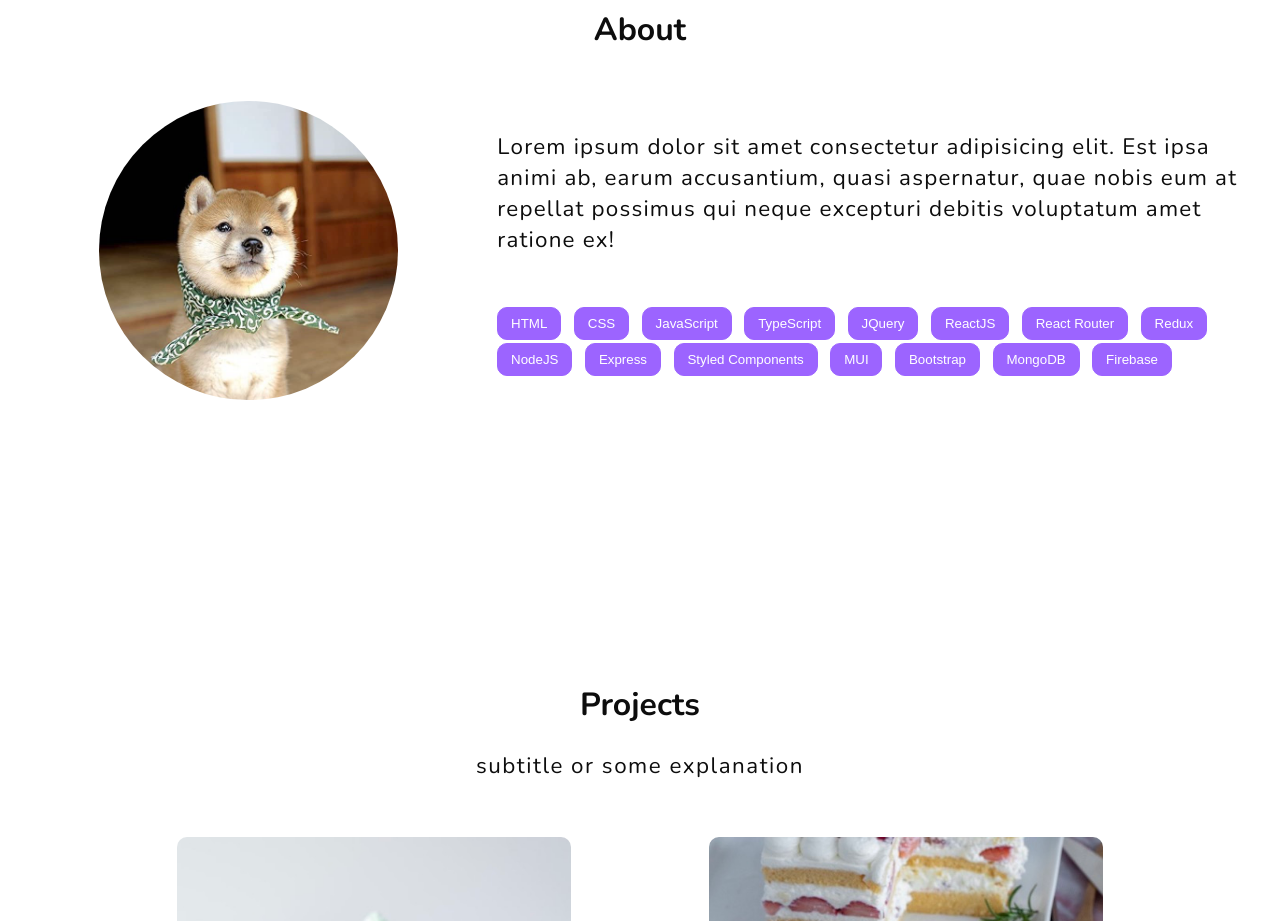
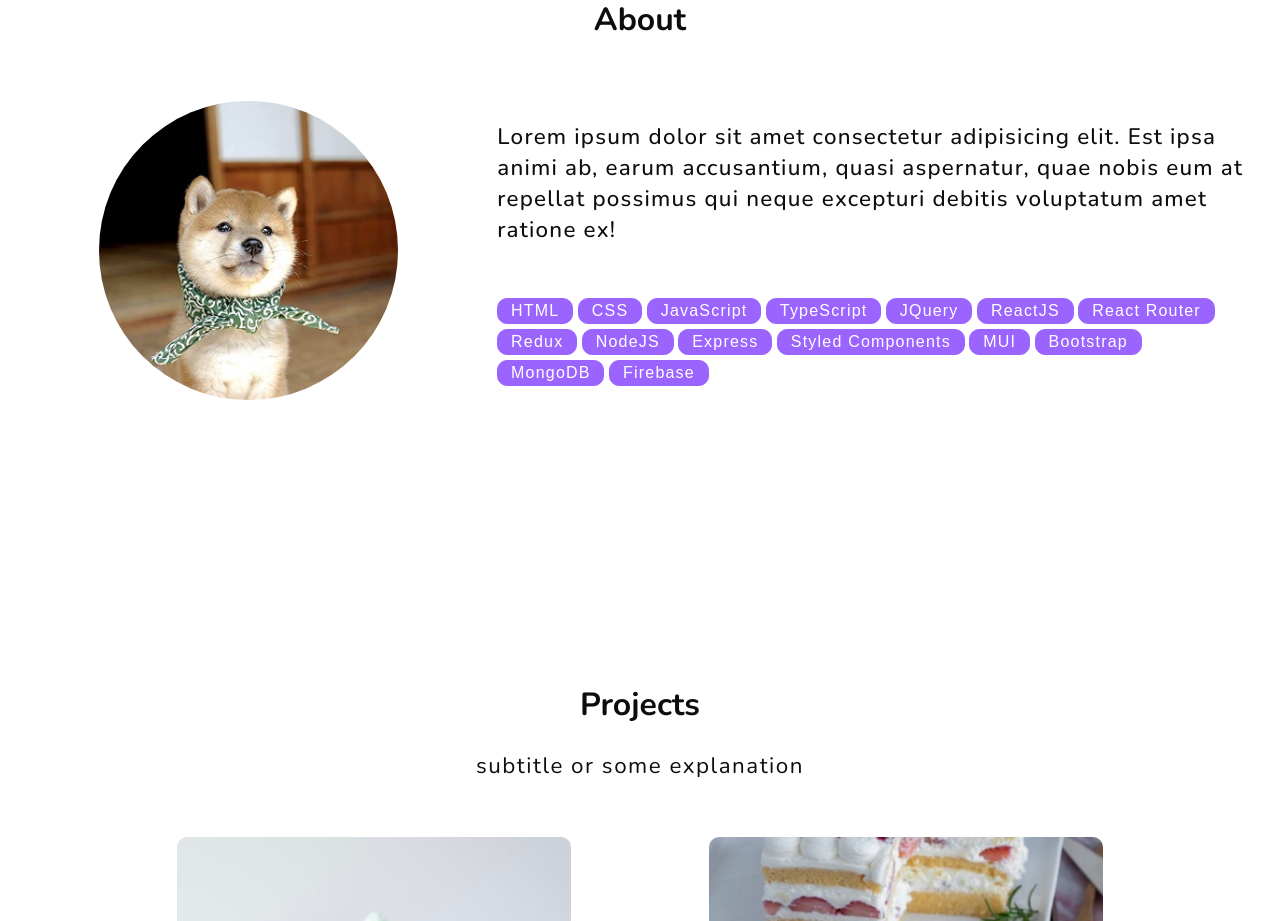
Before and after one commit to Ayako-Yokoe/Portfolio, a React (Create React App) app: page / in a window 1280 px wide. Shown: the part 960-1881 px from the top of the page. Built offline with nearby package versions, Linux system fonts and the light colour scheme; no server answers.

Commit message:
fix skills

```diff
--- a/src/components/About.jsx
+++ b/src/components/About.jsx
@@ -7,8 +7,6 @@ import {
     Image,
     Right,
     AboutMe,
-    AboutTech,
-    TechTitle,
     TechList,
     Tech
 } from './About.styles'
@@ -23,15 +21,11 @@ const About = () => {
                   <Image src="assets/mame-shiba copy.jpg" alt="" />
               </Left>
               <Right>
-                  <AboutMe>Lorem ipsum dolor sit amet consectetur adipisicing elit.
-                      Est ipsa animi ab, earum accusantium, quasi aspernatur,
-                      quae nobis eum at repellat possimus qui neque excepturi
-                      debitis voluptatum amet ratione ex!
-                  </AboutMe>
-                  {/* <AboutTech><TechTitle>LANGUAGE:</TechTitle>HTML, CSS, JavaScript, TypeScript</AboutTech>
-                  <AboutTech><TechTitle>FRAMEWORK:</TechTitle>Lorem ipsum dolor sit amet consectetur adipisicing elit.</AboutTech>
-                  <AboutTech><TechTitle>DATABASE:</TechTitle>Lorem ipsum dolor sit amet consectetur adipisicing elit.</AboutTech> */}
-
+                <AboutMe>Lorem ipsum dolor sit amet consectetur adipisicing elit.
+                    Est ipsa animi ab, earum accusantium, quasi aspernatur,
+                    quae nobis eum at repellat possimus qui neque excepturi
+                    debitis voluptatum amet ratione ex!
+                </AboutMe>
                 <TechList>
                   <Tech>HTML</Tech>
                   <Tech>CSS</Tech>
--- a/src/components/About.styles.js
+++ b/src/components/About.styles.js
@@ -76,7 +76,7 @@ export const Right = styled.div`
 `
 export const AboutMe = styled.p`
     font-size: 0.8rem;
-    font-weight: 300;
+    font-weight: 500;
     letter-spacing: 1.2px;
     margin-bottom: 1.5rem;
 
@@ -101,104 +101,38 @@ export const AboutMe = styled.p`
         margin-bottom: 3rem;
     }
 `
-export const AboutTech = styled.p`
-    font-size: 0.6rem;
-    font-weight: 300;
-
-    @media only screen and ${responsive.device.s}{
-        font-size: 0.7rem;
-    }
-    @media only screen and ${responsive.device.m}{
-        font-size: 0.9rem;
-    }
-    @media only screen and ${responsive.device.l}{
-        font-size: 1.1rem;
-    }
-    @media only screen and ${responsive.device.xl}{
-        font-size: 1.3rem;
-    }
-    @media only screen and ${responsive.device.xxl}{
-        font-size: 1.8rem;
-    }
-`
-export const TechTitle = styled.span`
-    font-weight: bold;
-    font-size: 0.5rem;
-    margin-right: 0.3rem;
-
-    @media only screen and ${responsive.device.s}{
-        font-size: 0.6rem;
-        margin-right: 0.5rem;
-    }
-    @media only screen and ${responsive.device.m}{
-        font-size: 0.8rem;
-        margin-right: 1.2rem;
-    }
-    @media only screen and ${responsive.device.l}{
-        font-size: 0.9rem;
-        margin-right: 1.2rem;
-    }
-    @media only screen and ${responsive.device.xl}{
-        font-size: 1.0rem;
-        margin-right: 1.3rem;
-    }
-    @media only screen and ${responsive.device.xxl}{
-        font-size: 1.7rem;
-    }
-`
-
-
 export const TechList = styled.div`
     display: flex;
     flex-wrap: wrap;
     justify-content: flex-start;
     align-items: center;
-
-    /* @media only screen and ${responsive.device.s}{
-        font-size: 0.6rem;
-        margin-right: 0.5rem;
-    }
-    @media only screen and ${responsive.device.m}{
-        font-size: 0.8rem;
-        margin-right: 1.2rem;
-    }
-    @media only screen and ${responsive.device.l}{
-        font-size: 0.9rem;
-        margin-right: 1.2rem;
-    }
-    @media only screen and ${responsive.device.xl}{
-        font-size: 1.0rem;
-        margin-right: 1.3rem;
-    }
-    @media only screen and ${responsive.device.xxl}{
-        font-size: 1.7rem;
-    } */
 `
 export const Tech = styled.button`
-    padding: 0.5rem 0.8rem;
-    margin: 0.2rem 0.8rem 0 0;
+    padding: 0.2rem 0.8rem;
+    margin: 0.2rem 0.2rem 0 0;
+    font-size: 0.7rem;
+    font-weight: 300;
+    letter-spacing: 1.2px;
     background-color: var(--base-color-lighter-2);
     color: #fff;
     border: 1px solid var(--base-color-lighter-2);
     border-radius: 10px;
 
-    /* @media only screen and ${responsive.device.s}{
-        font-size: 0.6rem;
-        margin-right: 0.5rem;
+    @media only screen and ${responsive.device.s}{
+        font-size: 0.8rem;
     }
     @media only screen and ${responsive.device.m}{
         font-size: 0.8rem;
-        margin-right: 1.2rem;
     }
     @media only screen and ${responsive.device.l}{
         font-size: 0.9rem;
-        margin-right: 1.2rem;
     }
     @media only screen and ${responsive.device.xl}{
         font-size: 1.0rem;
-        margin-right: 1.3rem;
+        margin: 0.3rem 0.3rem 0 0;
     }
     @media only screen and ${responsive.device.xxl}{
-        font-size: 1.7rem;
-    } */
+        font-size: 1.5rem;
+        margin: 0.4rem 0.4rem 0 0;
+    }
 `
```
